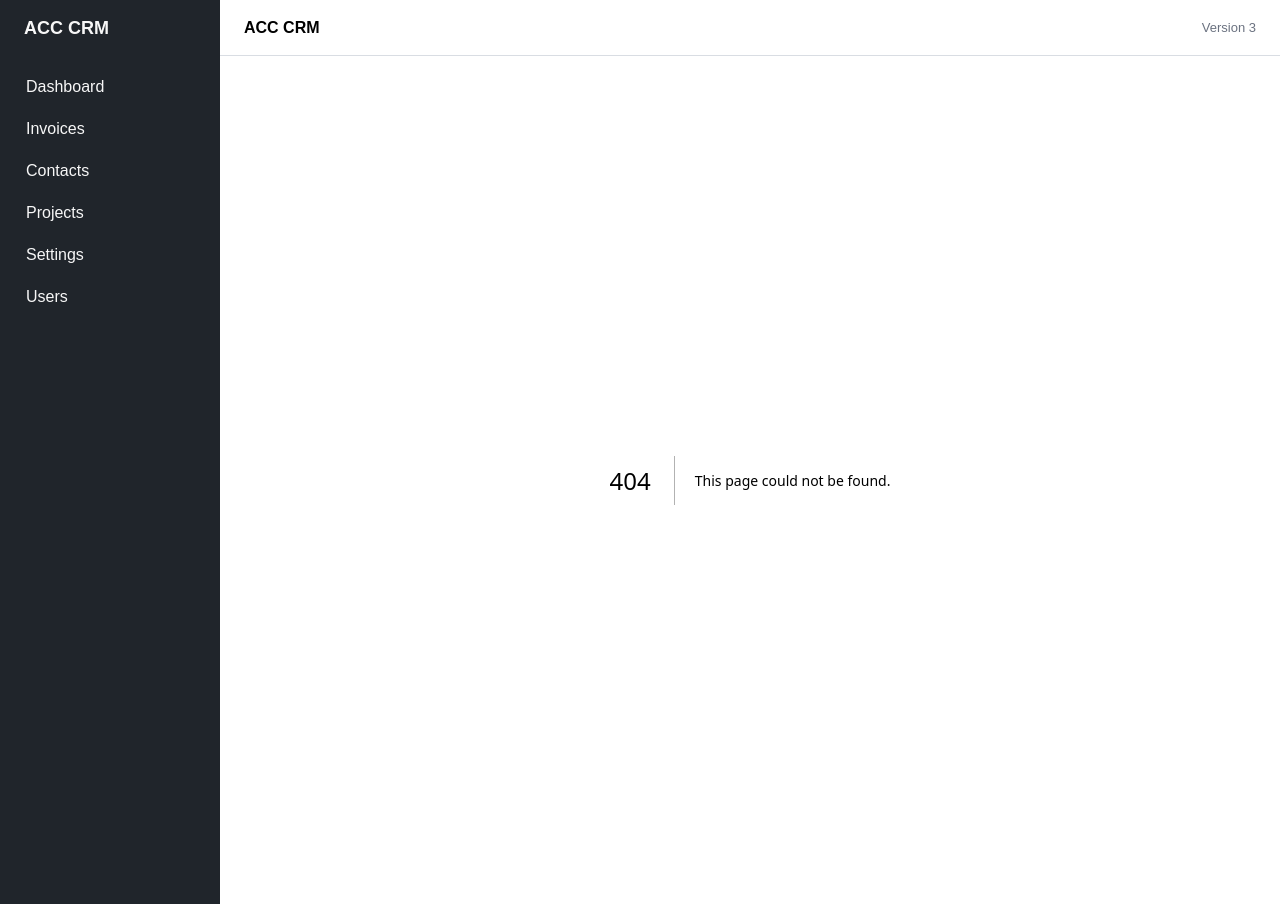
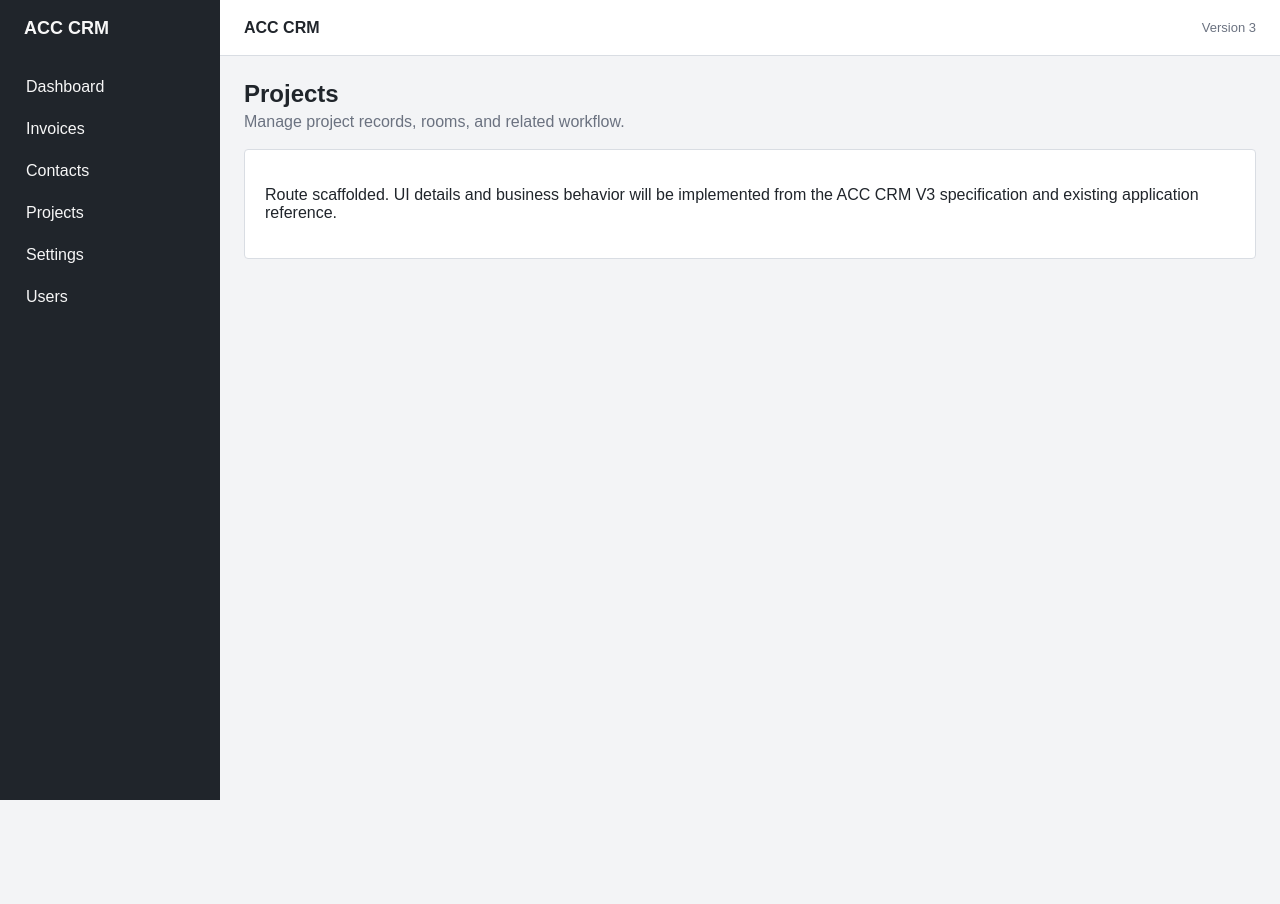
Before and after one commit to mlpk21d/acc-crm-v3, a Next.js app: page /projects in a window 1280 px wide. Before the commit this address had no page. After the commit the page ends 800 px from the top, so only its background shows below. Built offline with nearby package versions, Linux system fonts and the light colour scheme.

Commit message:
Bootstrap ACC CRM V3: add src/app/projects/page.tsx

```diff
--- /dev/null
+++ b/src/app/projects/page.tsx
@@ -0,0 +1,10 @@
+import { PagePlaceholder } from "@/components/page-placeholder";
+
+export default function ProjectsPage() {
+  return (
+    <PagePlaceholder
+      title="Projects"
+      description="Manage project records, rooms, and related workflow."
+    />
+  );
+}
```
